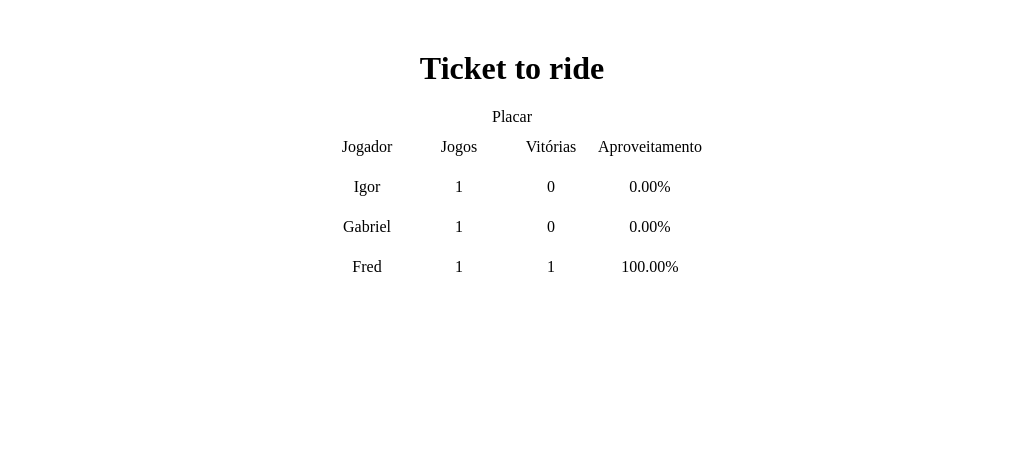
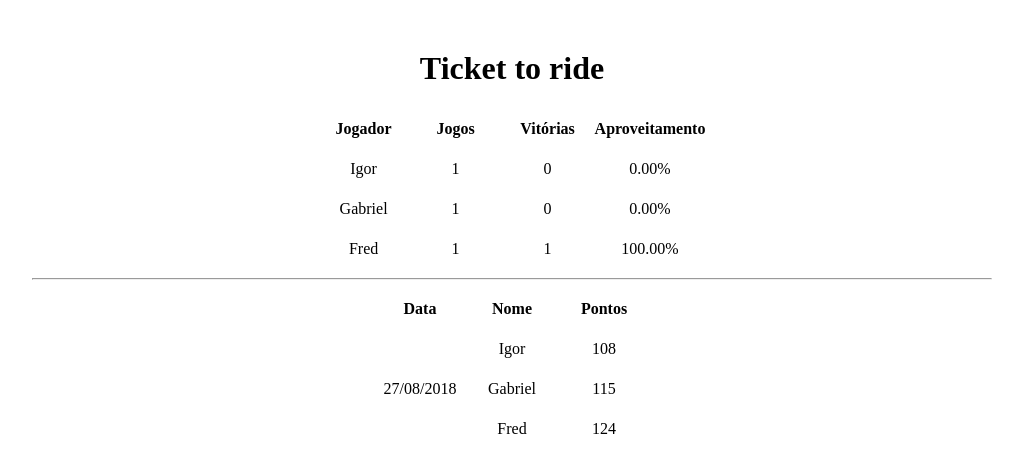
Before and after one commit to ihavenonickname/tabletop-rank, a plain HTML site: page index.html in a window 1280 px wide. Shown: the whole page, without its empty margins (128-1151 px from the left). Drawn offline with Linux system fonts and the light colour scheme.

Commit message:
exibir historico

```diff
--- a/index.html
+++ b/index.html
@@ -39,7 +39,6 @@ thead td {
 
     <table class="centralizar">
         <thead>
-            <caption>Placar</caption>
             <tr>
                 <td ordenacao="nome">Jogador</td>
                 <td ordenacao="jogos">Jogos</td>
@@ -50,18 +49,26 @@ thead td {
         <tbody id="corpo-placar">
         </tbody>
     </table>
+
+    <hr>
+
+    <table class="centralizar">
+        <thead>
+            <tr>
+                <td>Data</td>
+                <td>Nome</td>
+                <td>Pontos</td>
+            </tr>
+        </thead>
+        <tbody id="corpo-historico">
+        </tbody>
+    </table>
 </div>
 
 <script>
-/*
-historico
-----------------
-27/08/2018
-igor 108
-gabriel 115
-fred 124
-----------------
-*/
+const ordenador = attr => (a, b) => typeof a[attr] === 'string'
+                                ? a[attr] > b[attr]
+                                : a[attr] < b[attr]
 
 const historico = [
     {
@@ -132,11 +139,26 @@ const popularPlacar = placar => {
     }
 }
 
+const popularHistorico = historico => {
+    const tbody = document.getElementById('corpo-historico')
+
+    for (const jogo of historico) {
+        const resultados = jogo.resultados.sort(ordenador(1))
+        let primeira = true
+        for (const [nome, pontos] of resultados) {
+            if (primeira) {
+                const linha = criarLinha([jogo.data, nome, pontos])
+                linha.firstElementChild.setAttribute('rowspan', resultados.length)
+                tbody.appendChild(linha)
+                primeira = false
+            } else {
+                tbody.appendChild(criarLinha([nome, pontos]))
+            }
+        }
+    }
+}
+
 window.addEventListener('load', () => {
-    const ordenador = attr => (a, b) => typeof a[attr] === 'string'
-                                        ? a[attr] > b[attr]
-                                        : a[attr] < b[attr]
-
     document.querySelectorAll('thead td').forEach(td => {
         td.addEventListener('click', () => {
             const tbody = document.getElementById('corpo-placar')
@@ -148,5 +170,7 @@ window.addEventListener('load', () => {
     })
 
     popularPlacar(placar.sort(ordenador('vitorias')))
+
+    popularHistorico(historico)
 })
 </script>
```
